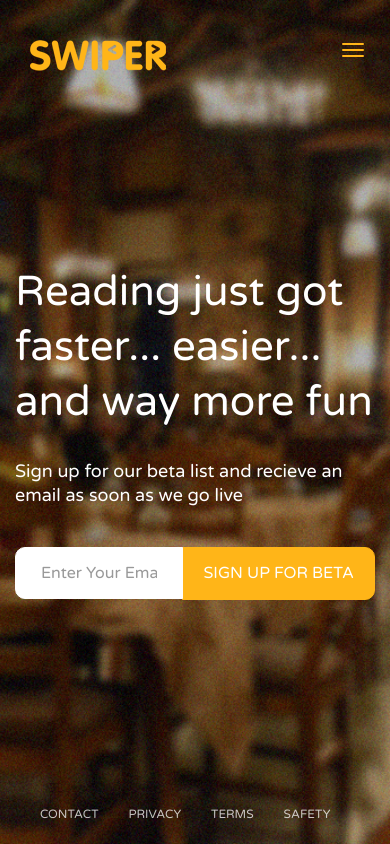
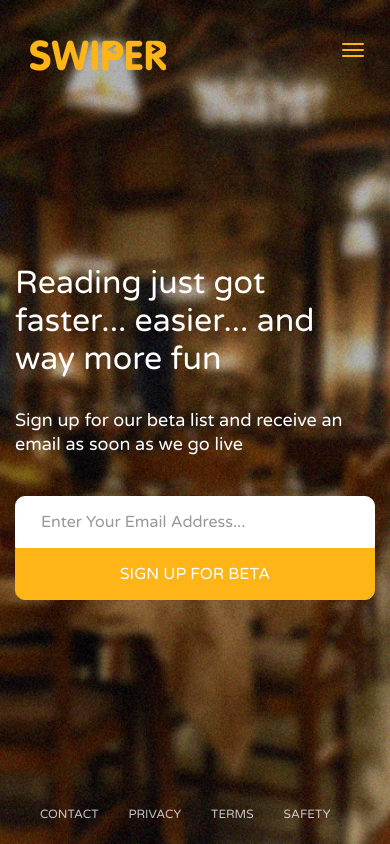
Before and after one commit to roaldjap/swiper-app, a PHP site: page / in a window 390 px wide. Run offline with PHP 8.4, Linux system fonts and the light colour scheme.

Commit message:
udpated css

```diff
--- a/css/style.css
+++ b/css/style.css
@@ -9,6 +9,11 @@ html, body {
 ::-moz-selection {
   background: #e49b00;
   /* Gecko Browsers */ }
+
+a, button {
+  -webkit-transition: all 0.2s ease-in-out;
+  -moz-transition: all 0.2s ease-in-out;
+  transition: all 0.2s ease-in-out; }
 
 body {
   background-color: #ffb518;
@@ -94,6 +116,14 @@ body {
         body .home-main .action .action-wrapper h1 {
           font-size: 42px;
           line-height: 55px; }
+          @media screen and (min-width: 768px) and (max-width: 991px) {
+            body .home-main .action .action-wrapper h1 {
+              font-size: 36px;
+              line-height: 42px; } }
+          @media screen and (max-width: 480px) {
+            body .home-main .action .action-wrapper h1 {
+              font-size: 32px;
+              line-height: 38px; } }
         body .home-main .action .action-wrapper h2 {
           font-size: 18px;
           line-height: 24px;
@@ -101,14 +131,48 @@ body {
         body .home-main .action .action-wrapper .input-group {
           margin-top: 40px;
           font-family: 'Varela Round', sans-serif; }
+          @media screen and (min-width: 768px) and (max-width: 991px) {
+            body .home-main .action .action-wrapper .input-group {
+              width: 100%; } }
+          @media screen and (max-width: 480px) {
+            body .home-main .action .action-wrapper .input-group {
+              width: 100%; } }
           body .home-main .action .action-wrapper .input-group input {
             font-size: 16px;
             padding: 25px;
             border-radius: 10px;
             border-top-right-radius: 0;
             border-bottom-right-radius: 0;
+            -webkit-box-shadow: none;
             box-shadow: none;
             border-color: #fff; }
+            body .home-main .action .action-wrapper .input-group input:focus {
+              border-color: #ffb518;
+              outline: 0;
+              -webkit-box-shadow: inset 0 1px 1px rgba(255, 67, 24, 0.075), 0 0 8px rgba(255, 67, 24, 0.6);
+              box-shadow: inset 0 1px 1px rgba(255, 67, 24, 0.075), 0 0 8px rgba(255, 67, 24, 0.6); }
+            @media screen and (min-width: 768px) and (max-width: 991px) {
+              body .home-main .action .action-wrapper .input-group input {
+                display: block;
+                float: left;
+                border-top-right-radius: 10px;
+                border-bottom-left-radius: 0; } }
+            @media screen and (max-width: 480px) {
+              body .home-main .action .action-wrapper .input-group input {
+                display: block;
+                float: left;
+                border-top-right-radius: 10px;
+                border-bottom-left-radius: 0; } }
+          @media screen and (min-width: 768px) and (max-width: 991px) {
+            body .home-main .action .action-wrapper .input-group .input-group-btn {
+              display: block;
+              float: left;
+              width: 100%; } }
+          @media screen and (max-width: 480px) {
+            body .home-main .action .action-wrapper .input-group .input-group-btn {
+              display: block;
+              float: left;
+              width: 100%; } }
           body .home-main .action .action-wrapper .input-group .input-group-btn .btn {
             font-size: 16px;
             padding: 14px 20px;
@@ -126,6 +190,18 @@ body {
               border-color: #da9400; }
             body .home-main .action .action-wrapper .input-group .input-group-btn .btn:focus {
               z-index: 1; }
+            @media screen and (min-width: 768px) and (max-width: 991px) {
+              body .home-main .action .action-wrapper .input-group .input-group-btn .btn {
+                border-top-right-radius: 0;
+                border-bottom-left-radius: 10px;
+                width: 100%;
+                margin: 0; } }
+            @media screen and (max-width: 480px) {
+              body .home-main .action .action-wrapper .input-group .input-group-btn .btn {
+                border-top-right-radius: 0;
+                border-bottom-left-radius: 10px;
+                width: 100%;
+                margin: 0; } }
     body .home-main .hand {
       position: relative; }
       body .home-main .hand .phone {
--- a/index.html
+++ b/index.html
@@ -71,7 +71,7 @@
           <article class="action">
             <div class="action-wrapper">
               <h1>Reading just got faster... easier... and way more fun</h1>
-              <h2>Sign up for our beta list and recieve an email as soon as we go live</h2>
+              <h2>Sign up for our beta list and receive an email as soon as we go live</h2>
               <div class="input-group">
                 <input type="text" class="form-control" placeholder="Enter Your Email Address...">
                 <span class="input-group-btn">
--- a/sass/_index-styles.sass
+++ b/sass/_index-styles.sass
@@ -7,6 +7,9 @@ html, body
 
 ::-moz-selection
   background: darken($primary, 10%) /* Gecko Browsers */
+
+a, button
+  @include transition(all 0.2s ease-in-out)
 
 body
   background-color: $primary
@@ -119,6 +142,14 @@ body
           font-size: 42px
           line-height: 55px
 
+          @media screen and (min-width: 768px) and (max-width: 991px)
+            font-size: 36px
+            line-height: 42px
+
+          @media screen and (max-width: 480px)
+            font-size: 32px
+            line-height: 38px
+
         h2
           font-size: 18px
           line-height: 24px
@@ -128,16 +159,51 @@ body
           margin-top: 40px
           font-family: $font-main
 
+          @media screen and (min-width: 768px) and (max-width: 991px)
+            width: 100%
+
+          @media screen and (max-width: 480px)
+            width: 100%
+
           input
             font-size: 16px
             padding: 25px
             border-radius: 10px
             border-top-right-radius: 0
             border-bottom-right-radius: 0
+            -webkit-box-shadow: none
             box-shadow: none
             border-color: #fff
 
+            &:focus
+              border-color: $primary;
+              outline: 0;
+              -webkit-box-shadow: inset 0 1px 1px rgba($primary-red,.075),0 0 8px rgba($primary-red,.6);
+              box-shadow: inset 0 1px 1px rgba($primary-red,.075),0 0 8px rgba($primary-red,.6);
+
+            @media screen and (min-width: 768px) and (max-width: 991px)
+              display: block
+              float: left
+              border-top-right-radius: 10px
+              border-bottom-left-radius: 0
+
+            @media screen and (max-width: 480px)
+              display: block
+              float: left
+              border-top-right-radius: 10px
+              border-bottom-left-radius: 0
+
           .input-group-btn
+
+            @media screen and (min-width: 768px) and (max-width: 991px)
+              display: block
+              float: left
+              width: 100%
+
+            @media screen and (max-width: 480px)
+              display: block
+              float: left
+              width: 100%
 
             .btn
               font-size: 16px
@@ -159,6 +225,17 @@ body
               &:focus
                 z-index: 1
 
+              @media screen and (min-width: 768px) and (max-width: 991px)
+                border-top-right-radius: 0
+                border-bottom-left-radius: 10px
+                width: 100%
+                margin: 0
+
+              @media screen and (max-width: 480px)
+                border-top-right-radius: 0
+                border-bottom-left-radius: 10px
+                width: 100%
+                margin: 0
 
     .hand
       position: relative
```
Also changed, not shown: other parts of css/style.css (+29 -0 lines), other parts of sass/_index-styles.sass (+38 -6 lines), 1 other file.
